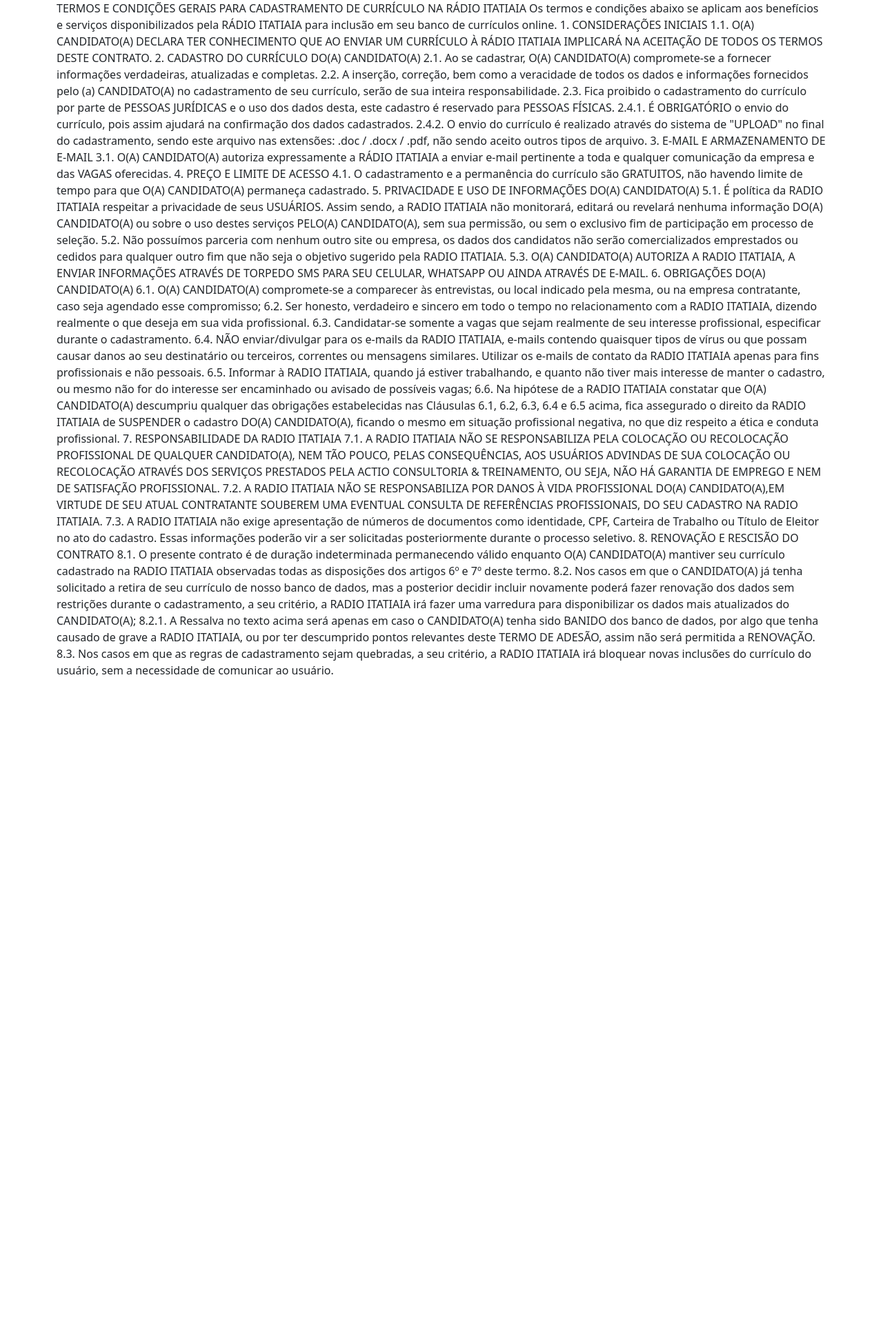
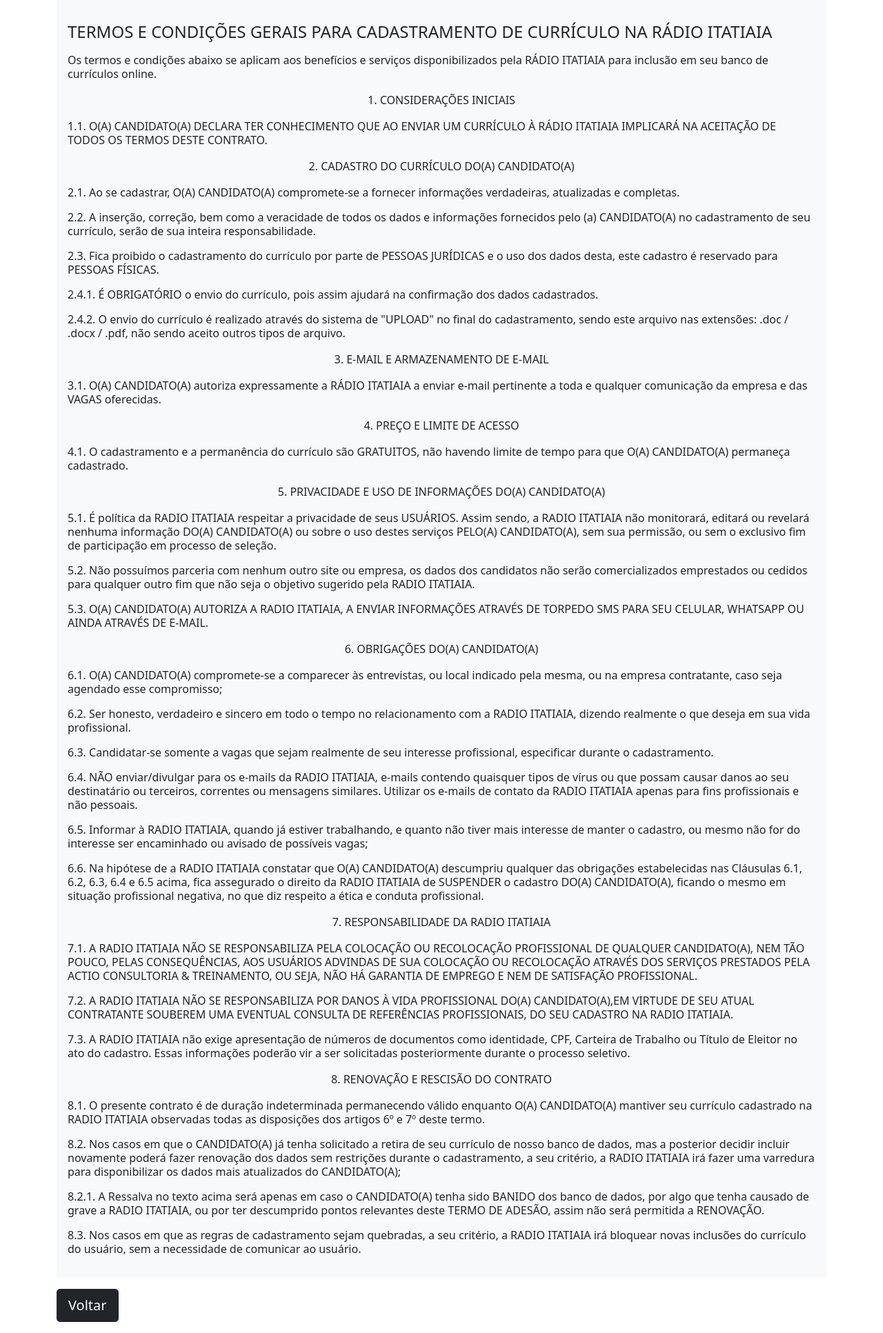
Before and after one commit to lgalima13/bancocurriculo, a Django app: page /account/termos/ in a window 1280 px wide. Shown: the part 40-1973 px from the top of the page at 69% size. Before the commit the page ends 1020 px from the top, so only its background shows below. Run offline with Django 3.2, Linux system fonts and the light colour scheme; some libraries are stand-ins or nearby versions.

Commit message:
Inserido o termo de aceite

```diff
--- a/curriculo/cadcurriculo/forms.py
+++ b/curriculo/cadcurriculo/forms.py
@@ -90,7 +90,7 @@ class ProfileEditForm(forms.ModelForm):
         attrs={'class': 'formcontrol', 'rows':'3'}))
     linkedin = forms.CharField(label='Endereço Linkedin', required=False, widget=forms.TextInput(
         attrs={'class':'formcontrol'}))
-    aceitetermos = forms.BooleanField(label='Estou de acordo com os termos.', required=False)
+    aceitetermo = forms.BooleanField(error_messages={'required': 'Este campo é obrigatório!'}, label='Estou de acordo com os termos.')
 
 
     class Meta:
@@ -98,7 +98,7 @@ class ProfileEditForm(forms.ModelForm):
         fields = ('datanascimento','endereco', 'telefone', 'estadocivil', 'necessidade', 'necessidadecategoria', 'carteira', 'carteiracategoria',
                   'areainteresse', 'escolaridade', 'instituicao', 'empresa1', 'empresa2', 'empresa3', 'datainicio1',
                   'datainicio2', 'datainicio3','datasaida1', 'datasaida2', 'datasaida3', 'cargo1', 'cargo2', 'cargo3',
-                  'atividades1', 'atividades2', 'atividades3', 'linkedin', 'aceitetermos')
+                  'atividades1', 'atividades2', 'atividades3', 'linkedin', 'aceitetermo')
 
     def __init__(self, *args, **kwargs):
         super().__init__(*args, **kwargs)
--- a/curriculo/cadcurriculo/models.py
+++ b/curriculo/cadcurriculo/models.py
@@ -86,7 +86,7 @@ class Profile(models.Model):
     datasaida2 = models.DateField(blank=True, null=True)
     datasaida3 = models.DateField(blank=True, null=True)
     linkedin = models.CharField(max_length=100, blank=True, null=True)
-    aceitetermos = models.BooleanField(default=False)
+    aceitetermo = models.BooleanField(default=False)
 
     def __str__(self):
         return f'Profile for user {self.user.username}'
--- a/curriculo/cadcurriculo/templates/base.html
+++ b/curriculo/cadcurriculo/templates/base.html
@@ -7,6 +7,7 @@
     <link href="{% static 'css/bootstrap.css' %}?version=6" type='text/css' rel="stylesheet" />
 </head>
 <body>
+
 <div class="container-sm">
 
     <nav class="navbar navbar-light" style="background-color: #fff;">
@@ -30,16 +31,12 @@
         </span>
     </nav>
 
-    {% if messages %}
-        <ul class="messages">
-            {% for message in messages %}
-                <li class="{{ message.tags }}">
-                    {{ message|safe }}
-                    <a href="#" class="fechar">x</a>
-                </li>
-            {% endfor %}
-        </ul>
-    {% endif %}
+    <div class="row">
+        <div class="col-12">
+            {% block message %}
+            {% endblock %}
+        </div>
+    </div>
 
     <div  id="content">
         {% block content %}
--- a/curriculo/cadcurriculo/templates/cadcurriculo/dashboard.html
+++ b/curriculo/cadcurriculo/templates/cadcurriculo/dashboard.html
@@ -17,6 +17,6 @@
     <p class="lead">Boa sorte!</p>
 
     <a class="btn btn-dark" href="{% url 'edit' %}" role="button">Preencher Currículo</a>
-
 </div>
+<p class="text-end"><a href="/account/termos" class="link-dark">Termos e Condições</a></p>
 {% endblock %}
--- a/curriculo/cadcurriculo/templates/cadcurriculo/termos.html
+++ b/curriculo/cadcurriculo/templates/cadcurriculo/termos.html
@@ -1,64 +1,51 @@
 {% extends "base.html" %}
 
 {% block title %}Alteração de senha{% endblock %}
-<div class="lh-base" style="width: 8rem;">
+
 {% block content %}
+  <div class="card-body bg-light" >
+<p class="text-center">
+  <h4>
+    TERMOS E CONDIÇÕES GERAIS PARA CADASTRAMENTO DE CURRÍCULO NA RÁDIO ITATIAIA
+  </h4>
+</p>
+<p class="lh-sm">Os termos e condições abaixo se aplicam aos benefícios e serviços disponibilizados pela RÁDIO ITATIAIA para inclusão em seu banco de currículos online.</p>
+<p class="text-center">1. CONSIDERAÇÕES INICIAIS</p>
+<p class="lh-sm">1.1. O(A) CANDIDATO(A) DECLARA TER CONHECIMENTO QUE AO ENVIAR UM CURRÍCULO À RÁDIO ITATIAIA IMPLICARÁ NA ACEITAÇÃO DE TODOS OS TERMOS DESTE CONTRATO.</p>
+<p class="text-center">2. CADASTRO DO CURRÍCULO DO(A) CANDIDATO(A)</p>
+<p class="lh-sm">2.1. Ao se cadastrar, O(A) CANDIDATO(A) compromete-se a fornecer informações verdadeiras, atualizadas e completas.</p>
+<p class="lh-sm">2.2. A inserção, correção, bem como a veracidade de todos os dados e informações fornecidos pelo (a) CANDIDATO(A) no cadastramento de seu currículo, serão de sua inteira responsabilidade.</p>
+<p class="lh-sm">2.3. Fica proibido o cadastramento do currículo por parte de PESSOAS JURÍDICAS e o uso dos dados desta, este cadastro é reservado para PESSOAS FÍSICAS.</p>
+<p class="lh-sm">2.4.1. É OBRIGATÓRIO o envio do currículo, pois assim ajudará na confirmação dos dados cadastrados.</p>
+<p class="lh-sm">2.4.2. O envio do currículo é realizado através do sistema de "UPLOAD" no final do cadastramento, sendo este arquivo nas extensões: .doc / .docx / .pdf, não sendo aceito outros tipos de arquivo.</p>
+<p class="text-center">3. E-MAIL E ARMAZENAMENTO DE E-MAIL</p>
+<p class="lh-sm">3.1. O(A) CANDIDATO(A) autoriza expressamente a RÁDIO ITATIAIA a enviar e-mail pertinente a toda e qualquer comunicação da empresa e das VAGAS oferecidas.</p>
+<p class="text-center">4. PREÇO E LIMITE DE ACESSO</p>
+<p class="lh-sm">4.1. O cadastramento e a permanência do currículo são GRATUITOS, não havendo limite de tempo para que O(A) CANDIDATO(A) permaneça cadastrado.</p>
+<p class="text-center">5. PRIVACIDADE E USO DE INFORMAÇÕES DO(A) CANDIDATO(A)</p>
+<p class="lh-sm">5.1. É política da RADIO ITATIAIA respeitar a privacidade de seus USUÁRIOS. Assim sendo, a RADIO ITATIAIA não monitorará, editará ou revelará nenhuma informação DO(A) CANDIDATO(A) ou sobre o uso destes serviços PELO(A) CANDIDATO(A), sem sua permissão, ou sem o exclusivo fim de participação em processo de seleção.</p>
+<p class="lh-sm">5.2. Não possuímos parceria com nenhum outro site ou empresa, os dados dos candidatos não serão comercializados emprestados ou cedidos para qualquer outro fim que não seja o objetivo sugerido pela RADIO ITATIAIA.</p>
+<p class="lh-sm">5.3. O(A) CANDIDATO(A) AUTORIZA A RADIO ITATIAIA, A ENVIAR INFORMAÇÕES ATRAVÉS DE TORPEDO SMS PARA SEU CELULAR, WHATSAPP OU AINDA ATRAVÉS DE E-MAIL.</p>
+<p class="text-center">6. OBRIGAÇÕES DO(A) CANDIDATO(A)</p>
+<p class="lh-sm">6.1. O(A) CANDIDATO(A) compromete-se a comparecer às entrevistas, ou local indicado pela mesma, ou na empresa contratante, caso seja agendado esse compromisso;</p>
+<p class="lh-sm">6.2. Ser honesto, verdadeiro e sincero em todo o tempo no relacionamento com a RADIO ITATIAIA, dizendo realmente o que deseja em sua vida profissional.</p>
+<p class="lh-sm">6.3. Candidatar-se somente a vagas que sejam realmente de seu interesse profissional, especificar durante o cadastramento.</p>
+<p class="lh-sm">6.4. NÃO enviar/divulgar para os e-mails da RADIO ITATIAIA, e-mails contendo quaisquer tipos de vírus ou que possam causar danos ao seu destinatário ou terceiros, correntes ou mensagens similares. Utilizar os e-mails de contato da RADIO ITATIAIA apenas para fins profissionais e não pessoais.<p>
+<p class="lh-sm">6.5. Informar à RADIO ITATIAIA, quando já estiver trabalhando, e quanto não tiver mais interesse de manter o cadastro, ou mesmo não for do interesse ser encaminhado ou avisado de possíveis vagas;</p>
+<p class="lh-sm">6.6. Na hipótese de a RADIO ITATIAIA constatar que O(A) CANDIDATO(A) descumpriu qualquer das obrigações estabelecidas nas Cláusulas 6.1, 6.2, 6.3, 6.4 e 6.5 acima, fica assegurado o direito da RADIO ITATIAIA de SUSPENDER o cadastro DO(A) CANDIDATO(A), ficando o mesmo em situação profissional negativa, no que diz respeito a ética e conduta profissional.</p>
+<p class="text-center">7. RESPONSABILIDADE DA RADIO ITATIAIA</p>
+<p class="lh-sm">7.1. A RADIO ITATIAIA NÃO SE RESPONSABILIZA PELA COLOCAÇÃO OU RECOLOCAÇÃO PROFISSIONAL DE QUALQUER CANDIDATO(A), NEM TÃO POUCO, PELAS CONSEQUÊNCIAS, AOS USUÁRIOS ADVINDAS DE SUA COLOCAÇÃO OU RECOLOCAÇÃO ATRAVÉS DOS SERVIÇOS PRESTADOS PELA ACTIO CONSULTORIA & TREINAMENTO, OU SEJA, NÃO HÁ GARANTIA DE EMPREGO E NEM DE SATISFAÇÃO PROFISSIONAL.</p>
+<p class="lh-sm">7.2. A RADIO ITATIAIA NÃO SE RESPONSABILIZA POR DANOS À VIDA PROFISSIONAL DO(A) CANDIDATO(A),EM VIRTUDE DE SEU ATUAL CONTRATANTE SOUBEREM UMA EVENTUAL CONSULTA DE REFERÊNCIAS PROFISSIONAIS, DO SEU CADASTRO NA RADIO ITATIAIA.</p>
+<p class="lh-sm">7.3. A RADIO ITATIAIA não exige apresentação de números de documentos como identidade, CPF, Carteira de Trabalho ou Título de Eleitor no ato do cadastro. Essas informações poderão vir a ser solicitadas posteriormente durante o processo seletivo.</p>
+<p class="text-center">8. RENOVAÇÃO E RESCISÃO DO CONTRATO</p>
+<p class="lh-sm">8.1. O presente contrato é de duração indeterminada permanecendo válido enquanto O(A) CANDIDATO(A) mantiver seu currículo cadastrado na RADIO ITATIAIA observadas todas as disposições dos artigos 6º e 7º deste termo.</p>
+<p class="lh-sm">8.2. Nos casos em que o CANDIDATO(A) já tenha solicitado a retira  de seu currículo de nosso banco de dados, mas a posterior decidir incluir novamente poderá fazer renovação dos dados sem restrições durante o cadastramento, a seu critério, a RADIO ITATIAIA irá fazer uma varredura para disponibilizar os dados mais atualizados do CANDIDATO(A);</p>
+<p class="lh-sm">8.2.1. A Ressalva no texto acima será apenas em caso o CANDIDATO(A) tenha sido BANIDO dos banco de dados, por algo que tenha causado de grave a RADIO ITATIAIA, ou por ter descumprido pontos relevantes deste TERMO DE ADESÃO, assim não será permitida a RENOVAÇÃO.</p>
+<p class="lh-sm">8.3. Nos casos em que as regras de cadastramento sejam quebradas, a seu critério, a RADIO ITATIAIA irá bloquear novas inclusões do currículo do usuário, sem a necessidade de comunicar ao usuário.</p>
 
-    TERMOS E CONDIÇÕES GERAIS PARA CADASTRAMENTO DE CURRÍCULO NA RÁDIO ITATIAIA
-
-    Os termos e condições abaixo se aplicam aos benefícios e serviços disponibilizados pela RÁDIO ITATIAIA para inclusão em seu banco de currículos online.
-
-    1. CONSIDERAÇÕES INICIAIS
-
-    1.1. O(A) CANDIDATO(A) DECLARA TER CONHECIMENTO QUE AO ENVIAR UM CURRÍCULO À RÁDIO ITATIAIA IMPLICARÁ NA ACEITAÇÃO DE TODOS OS TERMOS DESTE CONTRATO.
-
-    2. CADASTRO DO CURRÍCULO DO(A) CANDIDATO(A)
-
-    2.1. Ao se cadastrar, O(A) CANDIDATO(A) compromete-se a fornecer informações verdadeiras, atualizadas e completas.
-
-    2.2. A inserção, correção, bem como a veracidade de todos os dados e informações fornecidos pelo (a) CANDIDATO(A) no cadastramento de seu currículo, serão de sua inteira responsabilidade.
-    2.3. Fica proibido o cadastramento do currículo por parte de PESSOAS JURÍDICAS e o uso dos dados desta, este cadastro é reservado para PESSOAS FÍSICAS.
-    2.4.1. É OBRIGATÓRIO o envio do currículo, pois assim ajudará na confirmação dos dados cadastrados.
-    2.4.2. O envio do currículo é realizado através do sistema de "UPLOAD" no final do cadastramento, sendo este arquivo nas extensões: .doc / .docx / .pdf, não sendo aceito outros tipos de arquivo.
-
-    3. E-MAIL E ARMAZENAMENTO DE E-MAIL
-
-    3.1. O(A) CANDIDATO(A) autoriza expressamente a RÁDIO ITATIAIA a enviar e-mail pertinente a toda e qualquer comunicação da empresa e das VAGAS oferecidas.
-
-    4. PREÇO E LIMITE DE ACESSO
-
-    4.1. O cadastramento e a permanência do currículo são GRATUITOS, não havendo limite de tempo para que O(A) CANDIDATO(A) permaneça cadastrado.
-
-    5. PRIVACIDADE E USO DE INFORMAÇÕES DO(A) CANDIDATO(A)
-
-    5.1. É política da RADIO ITATIAIA respeitar a privacidade de seus USUÁRIOS. Assim sendo, a RADIO ITATIAIA não monitorará, editará ou revelará nenhuma informação DO(A) CANDIDATO(A) ou sobre o uso destes serviços PELO(A) CANDIDATO(A), sem sua permissão, ou sem o exclusivo fim de participação em processo de seleção.
-    5.2. Não possuímos parceria com nenhum outro site ou empresa, os dados dos candidatos não serão comercializados emprestados ou cedidos para qualquer outro fim que não seja o objetivo sugerido pela RADIO ITATIAIA.
-    5.3. O(A) CANDIDATO(A) AUTORIZA A RADIO ITATIAIA, A ENVIAR INFORMAÇÕES ATRAVÉS DE TORPEDO SMS PARA SEU CELULAR, WHATSAPP OU AINDA ATRAVÉS DE E-MAIL.
-
-    6. OBRIGAÇÕES DO(A) CANDIDATO(A)
-
-    6.1. O(A) CANDIDATO(A) compromete-se a comparecer às entrevistas, ou local indicado pela mesma, ou na empresa contratante, caso seja agendado esse compromisso;
-
-    6.2. Ser honesto, verdadeiro e sincero em todo o tempo no relacionamento com a RADIO ITATIAIA, dizendo realmente o que deseja em sua vida profissional.
-    6.3. Candidatar-se somente a vagas que sejam realmente de seu interesse profissional, especificar durante o cadastramento.
-    6.4. NÃO enviar/divulgar para os e-mails da RADIO ITATIAIA, e-mails contendo quaisquer tipos de vírus ou que possam causar danos ao seu destinatário ou terceiros, correntes ou mensagens similares. Utilizar os e-mails de contato da RADIO ITATIAIA apenas para fins profissionais e não pessoais.
-    6.5. Informar à RADIO ITATIAIA, quando já estiver trabalhando, e quanto não tiver mais interesse de manter o cadastro, ou mesmo não for do interesse ser encaminhado ou avisado de possíveis vagas;
-
-    6.6. Na hipótese de a RADIO ITATIAIA constatar que O(A) CANDIDATO(A) descumpriu qualquer das obrigações estabelecidas nas Cláusulas 6.1, 6.2, 6.3, 6.4 e 6.5 acima, fica assegurado o direito da RADIO ITATIAIA de SUSPENDER o cadastro DO(A) CANDIDATO(A), ficando o mesmo em situação profissional negativa, no que diz respeito a ética e conduta profissional.
-
-    7. RESPONSABILIDADE DA RADIO ITATIAIA
-
-    7.1. A RADIO ITATIAIA NÃO SE RESPONSABILIZA PELA COLOCAÇÃO OU RECOLOCAÇÃO PROFISSIONAL DE QUALQUER CANDIDATO(A), NEM TÃO POUCO, PELAS CONSEQUÊNCIAS, AOS USUÁRIOS ADVINDAS DE SUA COLOCAÇÃO OU RECOLOCAÇÃO ATRAVÉS DOS SERVIÇOS PRESTADOS PELA ACTIO CONSULTORIA & TREINAMENTO, OU SEJA, NÃO HÁ GARANTIA DE EMPREGO E NEM DE SATISFAÇÃO PROFISSIONAL.
-
-    7.2. A RADIO ITATIAIA NÃO SE RESPONSABILIZA POR DANOS À VIDA PROFISSIONAL DO(A) CANDIDATO(A),EM VIRTUDE DE SEU ATUAL CONTRATANTE SOUBEREM UMA EVENTUAL CONSULTA DE REFERÊNCIAS PROFISSIONAIS, DO SEU CADASTRO NA RADIO ITATIAIA.
-    7.3. A RADIO ITATIAIA não exige apresentação de números de documentos como identidade, CPF, Carteira de Trabalho ou Título de Eleitor no ato do cadastro. Essas informações poderão vir a ser solicitadas posteriormente durante o processo seletivo.
-
-    8. RENOVAÇÃO E RESCISÃO DO CONTRATO
-
-    8.1. O presente contrato é de duração indeterminada permanecendo válido enquanto O(A) CANDIDATO(A) mantiver seu currículo cadastrado na RADIO ITATIAIA observadas todas as disposições dos artigos 6º e 7º deste termo.
-    8.2. Nos casos em que o CANDIDATO(A) já tenha solicitado a retira  de seu currículo de nosso banco de dados, mas a posterior decidir incluir novamente poderá fazer renovação dos dados sem restrições durante o cadastramento, a seu critério, a RADIO ITATIAIA irá fazer uma varredura para disponibilizar os dados mais atualizados do CANDIDATO(A);
-    8.2.1. A Ressalva no texto acima será apenas em caso o CANDIDATO(A) tenha sido BANIDO dos banco de dados, por algo que tenha causado de grave a RADIO ITATIAIA, ou por ter descumprido pontos relevantes deste TERMO DE ADESÃO, assim não será permitida a RENOVAÇÃO.
-    8.3. Nos casos em que as regras de cadastramento sejam quebradas, a seu critério, a RADIO ITATIAIA irá bloquear novas inclusões do currículo do usuário, sem a necessidade de comunicar ao usuário.
+</div>
+<p></p>
+<a class="btn btn-lg btn-dark" href="/account" role="button">Voltar</a>
+<p></p>
 
 {% endblock %}
-</div>
--- a/curriculo/cadcurriculo/templates/registration/login.html
+++ b/curriculo/cadcurriculo/templates/registration/login.html
@@ -38,8 +38,8 @@
             <input type="hidden" name="next" value="{{ next }}" />
             <button type="submit" class="w-100 btn btn-lg btn-dark">ENTRAR</button>
         </form>
-        <p><a href="{% url 'password_reset' %}">Esqueceu seu usuário ou senha?</a></p>
-        <p>Não tem conta? <a href="{% url 'register' %}">CADASTRE-SE.</a></p>
+        <p><a href="{% url 'password_reset' %}" class="link-dark">Esqueceu seu usuário ou senha?</a></p>
+        <p>Não tem conta? <a href="{% url 'register' %}" class="link-dark">CADASTRE-SE.</a></p>
     </main>
 {% endblock %}
 
--- a/curriculo/cadcurriculo/templates/registration/password_change_done.html
+++ b/curriculo/cadcurriculo/templates/registration/password_change_done.html
@@ -1,10 +1,12 @@
-{% extends "baselogin.html" %}
+{% extends "base.html" %}
 
 {% block title %}Alteração de Senha{% endblock %}
 
 {% block content %}
     <div class="bg-light p-5 rounded mt-3">
         <h1>Senha alterada</h1>
-        <p class="lead">Your password has been successfully changed.</p>
+        <p class="lead">Sua senha foi alterada com sucesso.</p>
+        <a class="btn btn-dark" href="/account" role="button">Voltar</a>
     </div>
+
 {% endblock %}
--- a/curriculo/cadcurriculo/views.py
+++ b/curriculo/cadcurriculo/views.py
@@ -46,9 +46,9 @@ def edit(request):
         if user_form.is_valid() and profile_form.is_valid():
             user_form.save()
             profile_form.save()
-            messages.success(request, 'Alteração efetuada com sucesso!')
+            messages.info(request, 'Os dados foram salvos com sucesso!')
         else:
-            messages.error(request, 'Atenção. Não foi possível efetuar a alteração!')
+            messages.info(request, 'Não foi possível efetuar a alteração!')
     else:
         user_form = UserEditForm(instance=request.user)
         profile_form = ProfileEditForm(instance=request.user.profile)
@@ -63,7 +63,7 @@ def delete(request, id, email, first_name):
                                       email=email,
                                       first_name=first_name)
     usuario.delete()
-    messages.error(request, 'Cadastro apagado. Para acessar novamente efetue um novo cadastro!')
+    messages.info(request, 'Cadastro apagado. Para acessar novamente efetue um novo cadastro!')
     return redirect('login')
 
 def termo(request):
```
Also changed, not shown: curriculo/cadcurriculo/templates/cadcurriculo/edit.html (+27 -1 lines), curriculo/cadcurriculo/migrations/0008_rename_aceitetermos_profile_aceitetermo.py (added), curriculo/db.sqlite3.
